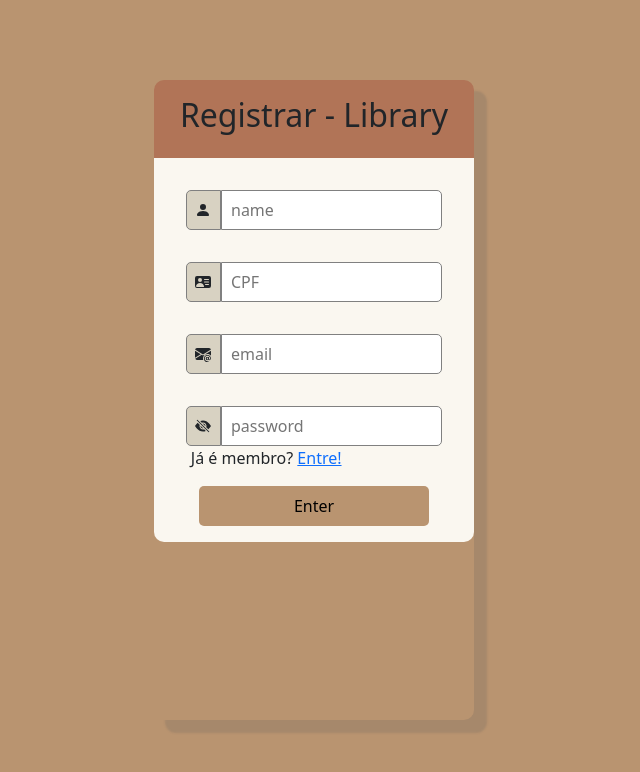
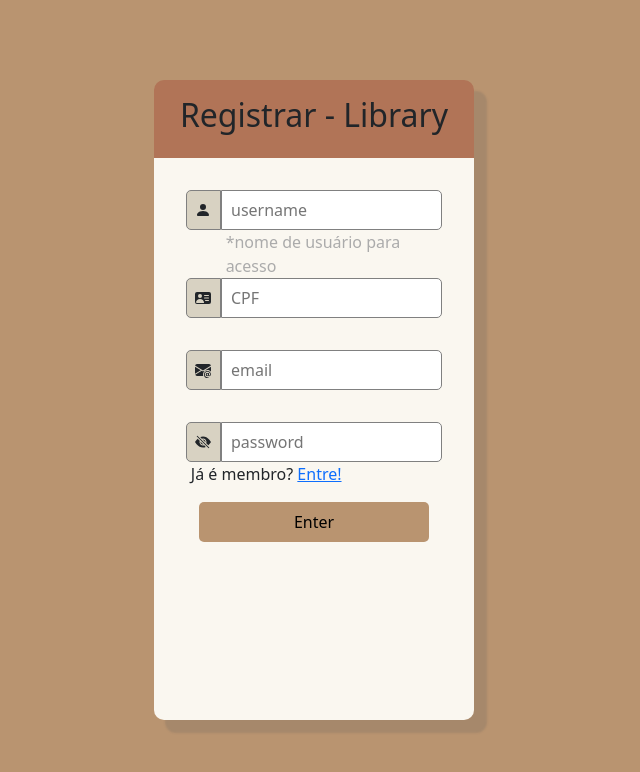
Before and after one commit to kayqedg/library, a PHP site: page /pages/register.php in a window 1280 px wide. Shown: the top 772 px of the page, without its empty margins (326-966 px from the left). Run offline with PHP 8.4, Linux system fonts and the light colour scheme.

Commit message:
Consertei um erro de estilização da página de registro

```diff
--- a/library-app/index.php
+++ b/library-app/index.php
@@ -65,7 +65,7 @@ if (isset($_POST['submit'])) {
         </div>
         <!-- TAG: Name Input -->
         <div class="input">
-          <input type="text" name="name" placeholder="&nbsp;name" id="" required />
+          <input type="text" name="name" placeholder="&nbsp;username" id="" required />
         </div>
       </div>
       <!-- TAG: Password -->
--- a/library-app/pages/register.php
+++ b/library-app/pages/register.php
@@ -8,9 +8,15 @@ if (isset($_POST['submit'])) {
   $senha = $_POST['password'];
   $cpf = $_POST['cpf'];
 
-  $result = $conexao->query("INSERT INTO clientes(nome, email, senha, cpf)
+  $sql_test = "SELECT * FROM clientes WHERE nome = '$nome' OR email = '$email' OR cpf = '$cpf'";
+  $result_test = $conexao->query($sql_test);
+  if (!$result_test->num_rows > 0) {
+    $result = $conexao->query("INSERT INTO clientes(nome, email, senha, cpf)
   VALUES ('$nome', '$email', '$senha', '$cpf')");
-  echo "<script>alert('usuário registrado!')</script>";
+    echo "<script>alert('usuário registrado!')</script>";
+  } else {
+    echo "<script>alert('Já existe um usuário com alguns desses dados')</script>";
+  }
 }
 
 ?>
@@ -39,7 +45,20 @@ if (isset($_POST['submit'])) {
   .form {
     width: 25vw;
     height: 80vh;
+    min-width: 300px;
+    min-height: 500px;
+
     box-shadow: 12px 12px 2px 1px rgb(92, 91, 91, 0.2);
+  }
+
+  .tip {
+    color: #ababab;
+    margin-bottom: -2rem;
+    padding: 0;
+  }
+
+  .form-div {
+    height: 100%;
   }
 </style>
 
@@ -62,7 +81,8 @@ if (isset($_POST['submit'])) {
         </div>
         <!-- TAG: Name Input -->
         <div class="input">
-          <input type="text" name="name" placeholder="&nbsp;name" required />
+          <input type="text" name="name" placeholder="&nbsp;username" required />
+          <p class="tip">*nome de usuário para acesso</p>
         </div>
       </div>
       <!-- TAG: CPF -->
--- a/library-app/pages/system.php
+++ b/library-app/pages/system.php
@@ -166,9 +166,10 @@ if (isset($_SESSION['name']) && isset($_SESSION['password'])) {
     }
 
     nav .search-btn {
-        height: 40px;
-        width: 40px;
+        height: 41px;
+        width: 41px;
         border-radius: 0 4px 4px 0;
+        margin: 0;
     }
 
     nav .search-slct {
```
